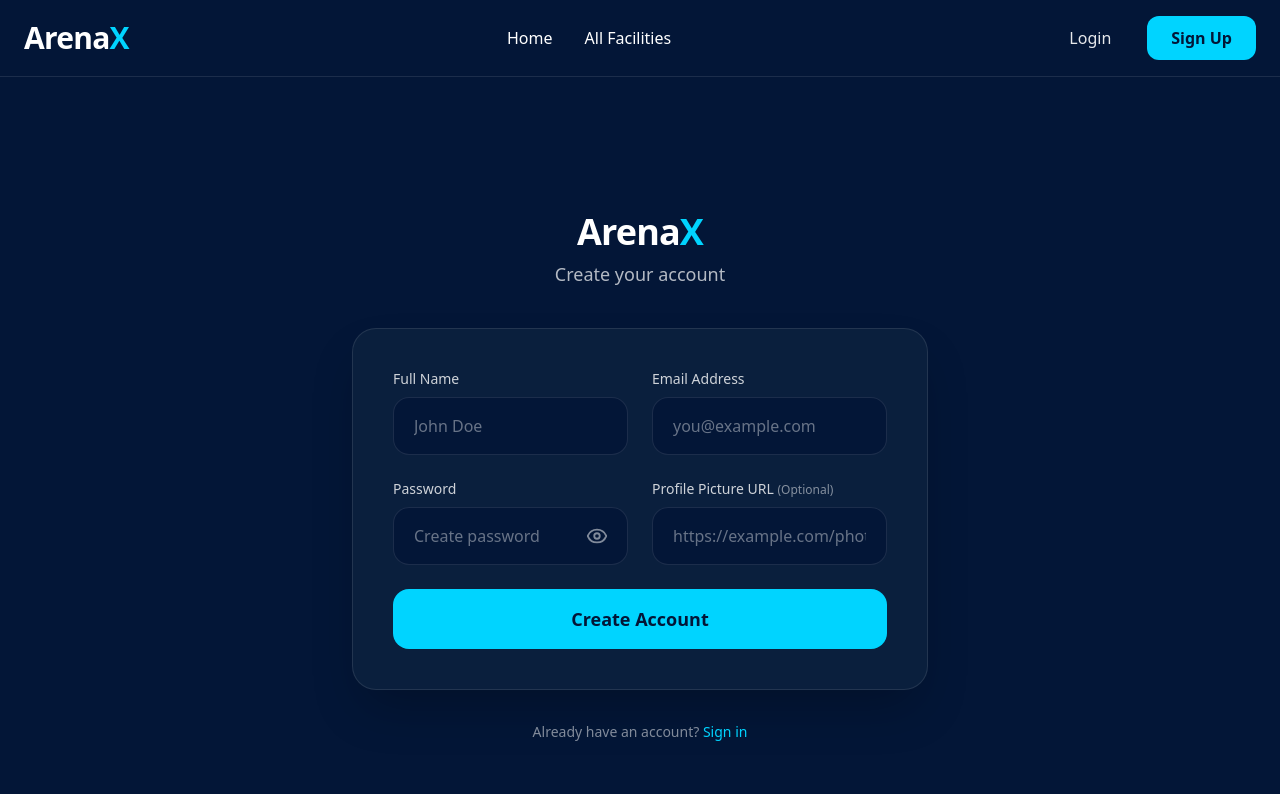
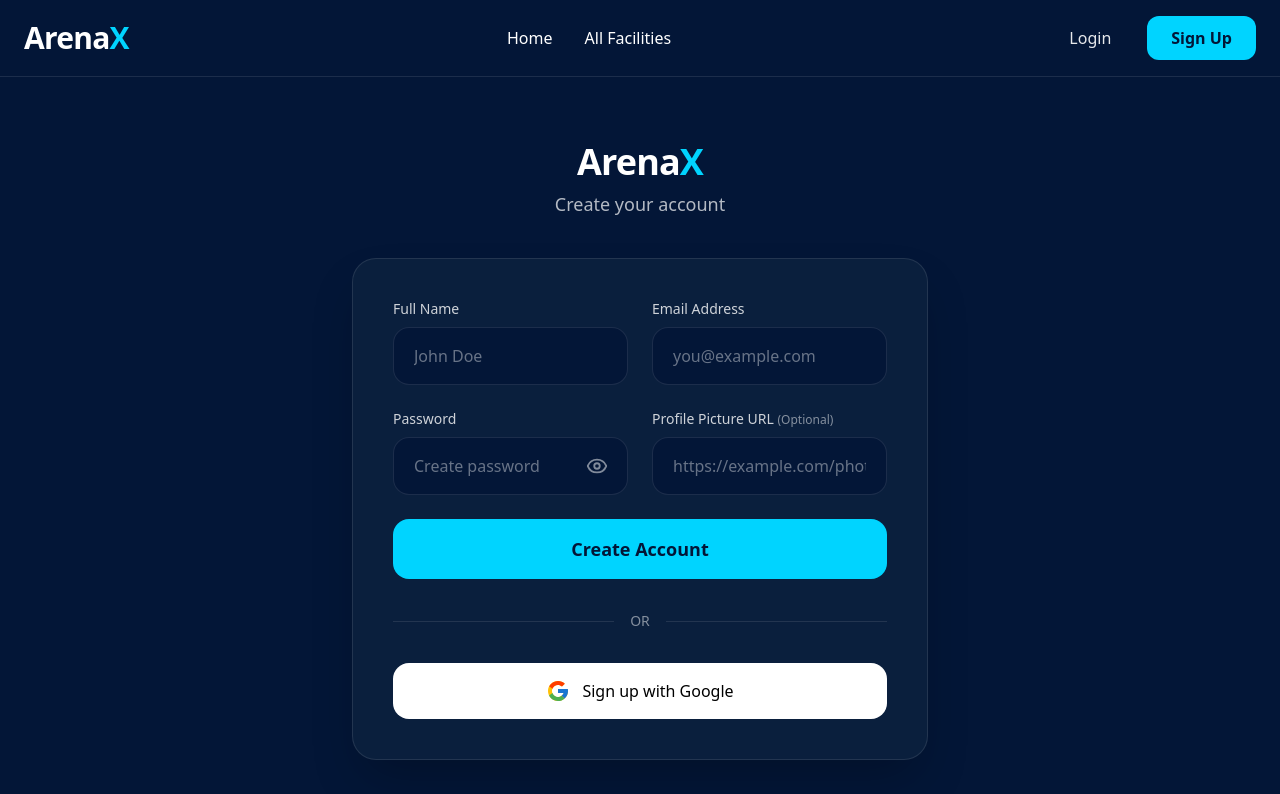
Before and after one commit to ruhul2003/ArenaX, a Next.js app: page /signup in a window 1280 px wide. Shown: the top 794 px of the page. Built offline with nearby package versions, Linux system fonts and the light colour scheme; no server answers.

Commit message:
Added google signin

```diff
--- a/src/app/login/page.jsx
+++ b/src/app/login/page.jsx
@@ -2,6 +2,7 @@
 
 import React, { useState } from 'react';
 import { Eye, EyeOff } from 'lucide-react';
+import { FcGoogle } from "react-icons/fc";
 
 const LoginPage = () => {
     const [showPassword, setShowPassword] = useState(false);
@@ -59,6 +60,10 @@
         }
     };
 
+    const handleGoogleSignIn = () => {
+        window.location.href = `${serverUrl}/api/auth/google`;
+    };
+
     return (
         <div className="min-h-screen bg-[#031637] flex items-center justify-center px-6 py-12">
             <div className="max-w-md w-full">
@@ -69,10 +74,8 @@
                     <p className="text-white/70 mt-2 text-lg">Welcome back</p>
                 </div>
 
-                {/* Login Card */}
                 <div className="bg-[#0A1F3D] rounded-3xl p-8 md:p-10 border border-white/10 shadow-2xl">
                     <form onSubmit={handleSubmit} className="space-y-6">
-                        {/* Email Field */}
                         <div>
                             <label className="block text-white/80 text-sm font-medium mb-2">
                                 Email Address
@@ -89,7 +92,6 @@
                             />
                         </div>
 
-                        {/* Password Field */}
                         <div>
                             <label className="block text-white/80 text-sm font-medium mb-2">
                                 Password
@@ -130,6 +132,21 @@
                             {loading ? "Signing in..." : "Sign In"}
                         </button>
                     </form>
+
+                    <div className="my-6 flex items-center gap-4">
+                        <div className="h-px bg-white/10 flex-1"></div>
+                        <span className="text-white/50 text-sm font-medium">OR</span>
+                        <div className="h-px bg-white/10 flex-1"></div>
+                    </div>
+
+                    <button
+                        onClick={handleGoogleSignIn}
+                        disabled={loading}
+                        className="w-full flex items-center justify-center gap-3 bg-white hover:bg-gray-100 disabled:opacity-70 text-black font-medium py-4 rounded-2xl transition-all"
+                    >
+                        <FcGoogle size={24} />
+                        Sign in with Google
+                    </button>
                 </div>
 
                 <p className="text-center text-white/50 text-sm mt-8">
--- a/src/app/signup/page.jsx
+++ b/src/app/signup/page.jsx
@@ -2,6 +2,7 @@
 
 import React, { useState } from 'react';
 import { Eye, EyeOff, Loader2 } from 'lucide-react';
+import { FcGoogle } from "react-icons/fc";
 import { useRouter } from 'next/navigation';
 import Link from 'next/link';
 
@@ -39,9 +40,7 @@
         const hasLowercase = /[a-z]/.test(password);
 
         if (!hasMinLength || !hasUppercase || !hasLowercase) {
-            setError(
-                "Password must be at least 6 characters long and contain both uppercase and lowercase letters."
-            );
+            setError("Password must be at least 6 characters long and contain both uppercase and lowercase letters.");
             setLoading(false);
             return;
         }
@@ -49,9 +48,7 @@
         try {
             const response = await fetch(`${serverUrl}/api/auth/signup`, {
                 method: 'POST',
-                headers: {
-                    'Content-Type': 'application/json',
-                },
+                headers: { 'Content-Type': 'application/json' },
                 body: JSON.stringify({
                     name: formData.name,
                     email: formData.email,
@@ -60,11 +57,6 @@
                 }),
             });
 
-            const contentType = response.headers.get("content-type");
-            if (!contentType || !contentType.includes("application/json")) {
-                throw new Error(`Server configuration error (Status: ${response.status}). Please verify backend routing rules.`);
-            }
-
             const result = await response.json();
 
             if (!response.ok) {
@@ -72,16 +64,17 @@
             }
 
             alert("✅ Account created successfully! Please log in.");
-
             router.push('/login');
-            router.refresh();
-
         } catch (err) {
             console.error("Signup Client Error:", err);
             setError(err.message || "Registration failed");
         } finally {
             setLoading(false);
         }
+    };
+
+    const handleGoogleSignUp = () => {
+        window.location.href = `${serverUrl}/api/auth/google`;
     };
 
     return (
@@ -97,11 +90,8 @@
                 <div className="bg-[#0A1F3D] rounded-3xl p-8 md:p-10 border border-white/10 shadow-2xl">
                     <form onSubmit={handleSubmit} className="space-y-6">
                         <div className="grid grid-cols-1 md:grid-cols-2 gap-6">
-                            {/* Full Name */}
                             <div>
-                                <label className="block text-white/80 text-sm font-medium mb-2">
-                                    Full Name
-                                </label>
+                                <label className="block text-white/80 text-sm font-medium mb-2">Full Name</label>
                                 <input
                                     type="text"
                                     name="name"
@@ -113,11 +103,8 @@
                                 />
                             </div>
 
-                            {/* Email Address */}
                             <div>
-                                <label className="block text-white/80 text-sm font-medium mb-2">
-                                    Email Address
-                                </label>
+                                <label className="block text-white/80 text-sm font-medium mb-2">Email Address</label>
                                 <input
                                     type="email"
                                     name="email"
@@ -129,11 +116,8 @@
                                 />
                             </div>
 
-                            {/* Password */}
                             <div>
-                                <label className="block text-white/80 text-sm font-medium mb-2">
-                                    Password
-                                </label>
+                                <label className="block text-white/80 text-sm font-medium mb-2">Password</label>
                                 <div className="relative">
                                     <input
                                         type={showPassword ? "text" : "password"}
@@ -154,7 +138,6 @@
                                 </div>
                             </div>
 
-                            {/* Profile Picture URL */}
                             <div>
                                 <label className="block text-white/80 text-sm font-medium mb-2">
                                     Profile Picture URL <span className="text-white/50 text-xs">(Optional)</span>
@@ -171,7 +154,7 @@
                         </div>
 
                         {error && (
-                            <p className="text-red-500 text-sm text-center bg-red-500/10 py-2 rounded-xl border border-red-500/20 px-4">
+                            <p className="text-red-500 text-sm text-center bg-red-500/10 py-3 px-4 rounded-xl border border-red-500/20">
                                 {error}
                             </p>
                         )}
@@ -184,13 +167,28 @@
                             {loading ? (
                                 <>
                                     <Loader2 className="w-5 h-5 animate-spin" />
-                                    <span>Creating Account...</span>
+                                    Creating Account...
                                 </>
                             ) : (
                                 "Create Account"
                             )}
                         </button>
                     </form>
+
+                    <div className="my-8 flex items-center gap-4">
+                        <div className="h-px bg-white/10 flex-1"></div>
+                        <span className="text-white/50 text-sm font-medium">OR</span>
+                        <div className="h-px bg-white/10 flex-1"></div>
+                    </div>
+
+                    <button
+                        onClick={handleGoogleSignUp}
+                        disabled={loading}
+                        className="w-full flex items-center justify-center gap-3 bg-white hover:bg-gray-100 disabled:opacity-70 text-black font-medium py-4 rounded-2xl transition-all"
+                    >
+                        <FcGoogle size={24} />
+                        Sign up with Google
+                    </button>
                 </div>
 
                 <p className="text-center text-white/50 text-sm mt-8">
--- a/src/middleware.js
+++ b/src/middleware.js
@@ -16,13 +16,19 @@
                 headers: {
                     'Cookie': cookieHeader,
                 },
+                credentials: 'include',   // Important for cookies
             });
 
-            if (!authCheck.ok) {
+            const data = await authCheck.json();
+
+            // If backend says not authenticated
+            if (!authCheck.ok || !data.success || !data.user) {
                 const loginUrl = new URL('/login', request.url);
                 return NextResponse.redirect(loginUrl);
             }
+
         } catch (error) {
+            console.error("Middleware auth check failed:", error);
             const loginUrl = new URL('/login', request.url);
             return NextResponse.redirect(loginUrl);
         }
@@ -32,5 +38,9 @@
 }
 
 export const config = {
-    matcher: ['/my-bookings/:path*', '/add-facility/:path*', '/manage-facilities/:path*'],
+    matcher: [
+        '/my-bookings/:path*',
+        '/add-facility/:path*',
+        '/manage-facilities/:path*'
+    ],
 };
```
